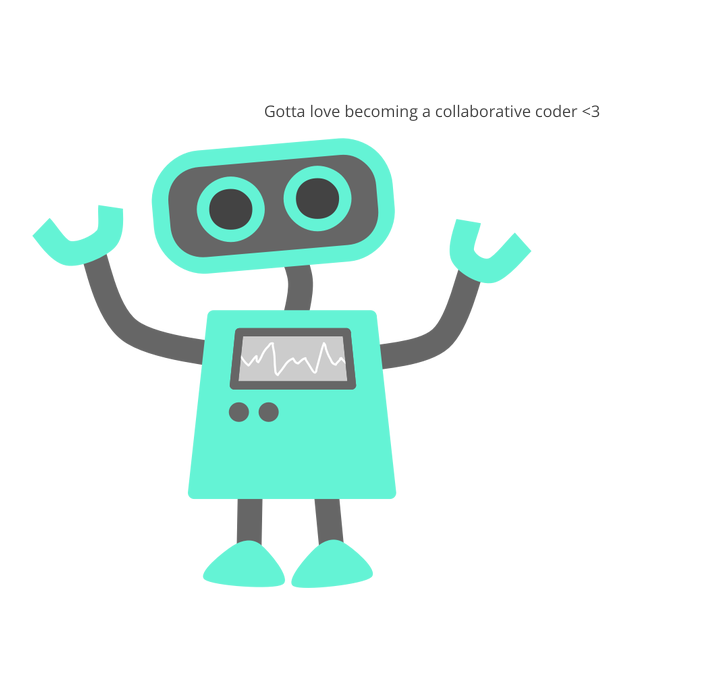
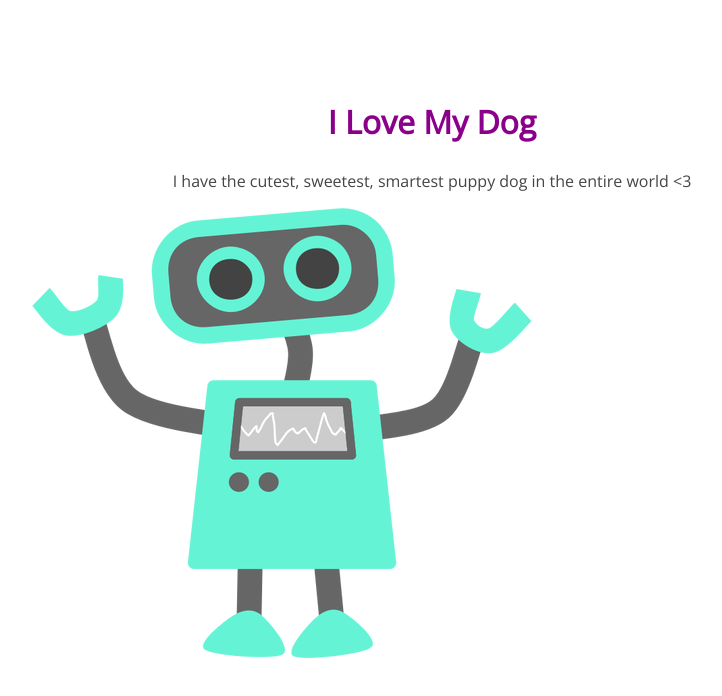
Before and after one commit to firecatcreations/105-project-repo, a plain HTML site: page index.html in a window 1280 px wide. Shown: the whole page, without its empty margins (208-930 px from the left). Drawn offline with nearby package versions, Linux system fonts and the light colour scheme.

Commit message:
changed words n h1 and p tags

```diff
--- a/index.html
+++ b/index.html
@@ -8,8 +8,8 @@
 </head>
 <body>
 	<section>
-		<!--<h1>Git, GitHub & the Command Line</h1> -->
-		<p>Gotta love becoming a collaborative coder <3</p>
+		<h1>I Love My Dog</h1>
+		<p>I have the cutest, sweetest, smartest puppy dog in the entire world <3</p>
 		<img src="img/happy-blue-robot.png">
 	</section>
 </body>
```
